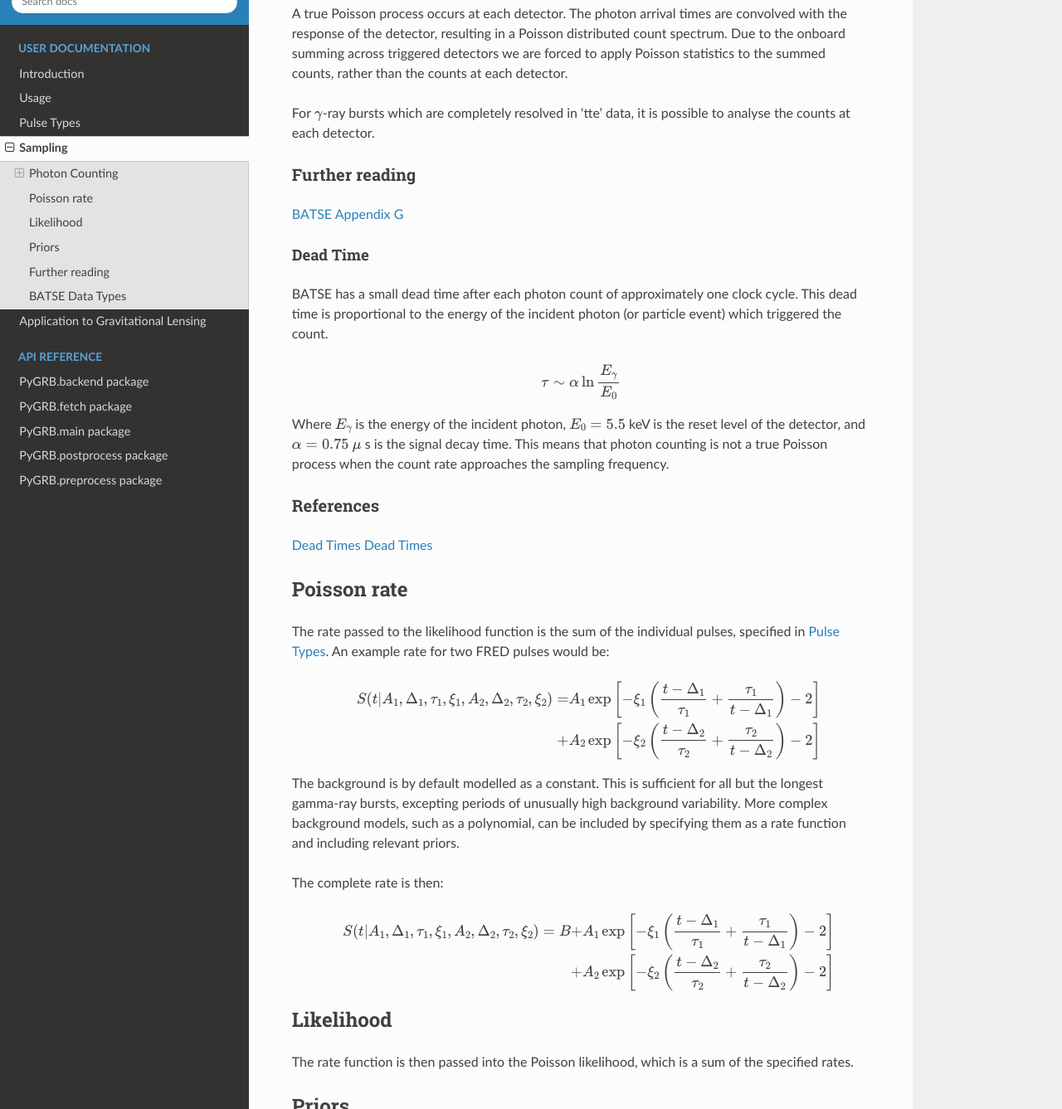
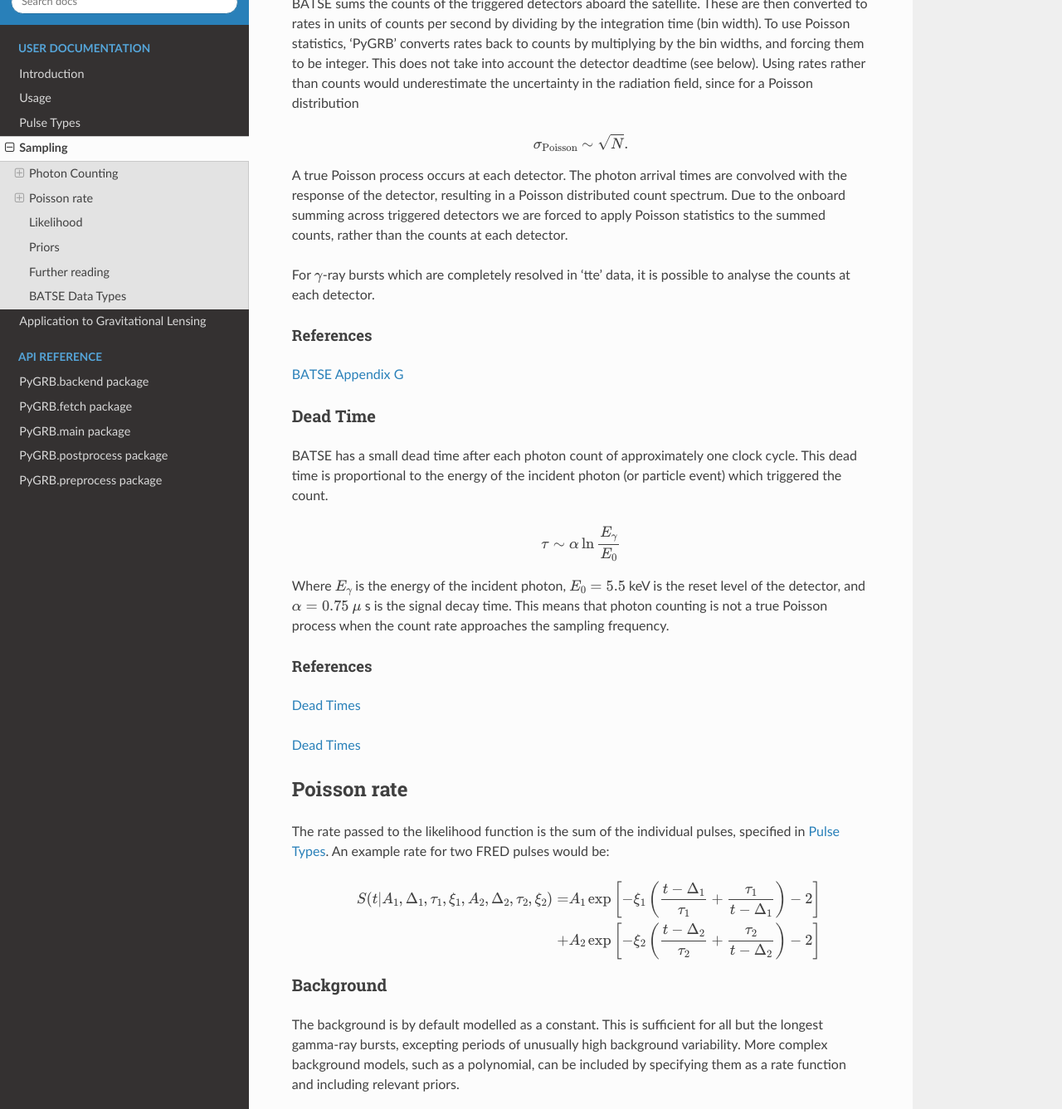
Before and after one commit to JamesPaynter/PyGRB, a Sphinx documentation site: the page built from docs/source/user/sampling.rst, in a window 1280 px wide and 1400 px high, scrolled down 1361 px, cut to the strip 63-1400 px from the top of the window. Shown: the whole strip at 83% size. Built offline with Sphinx 7.4.7 and the Read the Docs theme 2.0.0, drawn with Linux system fonts in a browser that asks for light colours.

Commit message:
added T2611

```diff
--- a/docs/source/user/sampling.rst
+++ b/docs/source/user/sampling.rst
@@ -40,7 +40,7 @@
    BATSE trigger 2611. This is a short bright :math:`{\gamma}`-ray burst for which the `tte` data cuts out before the event is over.
 
 Notes
-"""""
+^^^^^
 
 BATSE sums the counts of the triggered detectors aboard the satellite.
 These are then converted to rates in units of counts per second by dividing by the integration time (bin width).
@@ -62,8 +62,8 @@
 
 
 
-Further reading
-"""""""""""""""
+References
+""""""""""
 
 `BATSE Appendix G <https://heasarc.gsfc.nasa.gov/docs/cgro/nra/appendix_g.html#V.%20BATSE%20GUEST%20INVESTIGATOR%20PROGRAM>`_
 
@@ -87,6 +87,7 @@
 """"""""""
 
 `Dead Times <https://doi.org/10.1029/2007GL032922>`_
+
 `Dead Times <https://doi.org/10.1029/2009JA014578>`_
 
 .. ~\cite{2010JGRA..115.0E21G}.
```
Also changed, not shown: docs/source/images/T2611.png (added).
